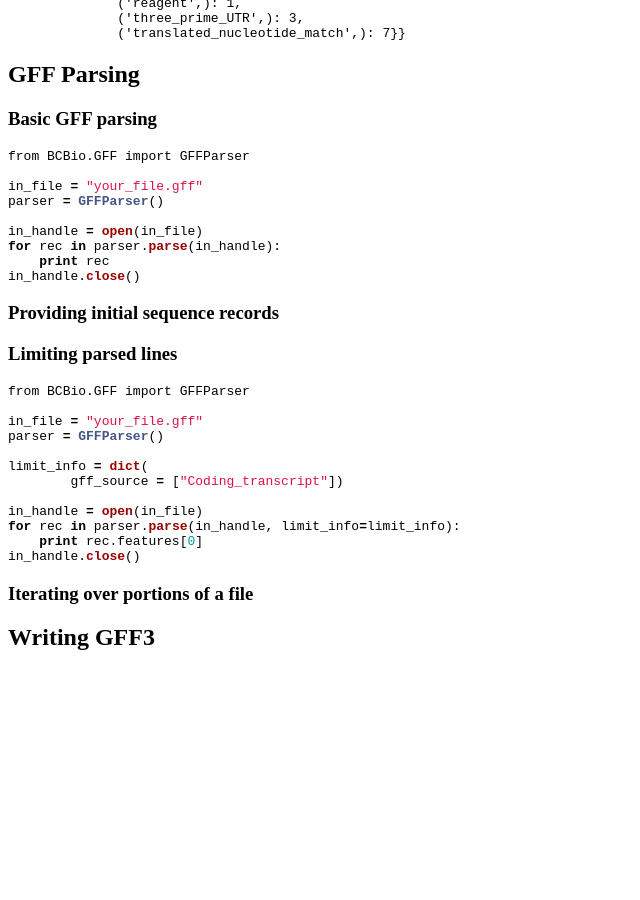
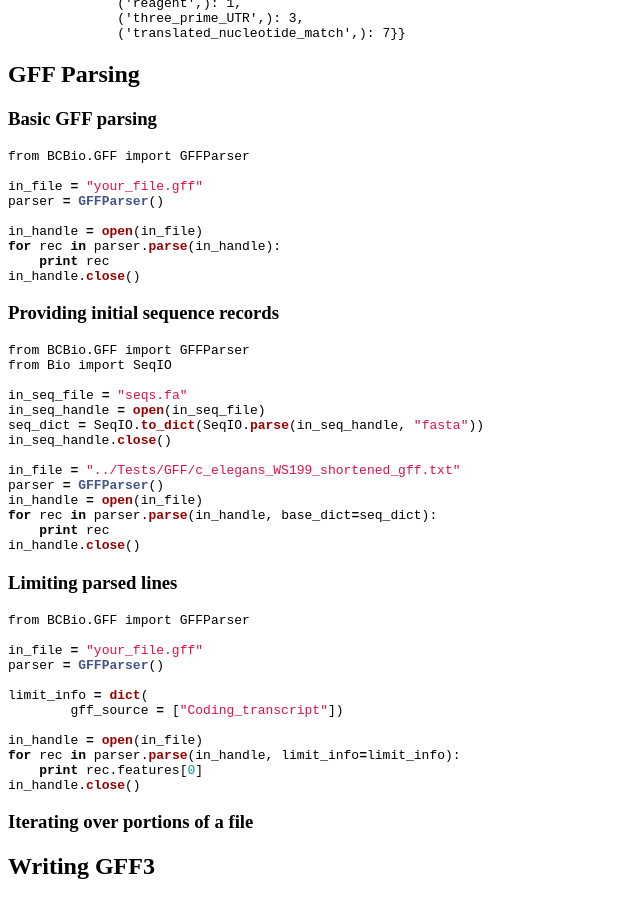
Before and after one commit to biopython/biopython.github.io, a Jekyll site: the page built from wiki/GFF_Parsing.md, in a window 1280 px wide and 900 px high, scrolled down 1634 px. Shown: the whole window, without its empty margins (0-640 px from the left). Built offline with Jekyll 4.4.1, drawn with Linux system fonts in a browser that asks for light colours; before the commit the page ends 2305 px from its top, so only the background shows below that.

Commit message:
/* Providing initial sequence records */

````diff
--- a/wiki/GFF_Parsing.md
+++ b/wiki/GFF_Parsing.md
@@ -151,6 +151,23 @@ in_handle.close()
 
 ### Providing initial sequence records
 
+``` python
+from BCBio.GFF import GFFParser
+from Bio import SeqIO
+
+in_seq_file = "seqs.fa"
+in_seq_handle = open(in_seq_file)
+seq_dict = SeqIO.to_dict(SeqIO.parse(in_seq_handle, "fasta"))
+in_seq_handle.close()
+
+in_file = "../Tests/GFF/c_elegans_WS199_shortened_gff.txt"
+parser = GFFParser()
+in_handle = open(in_file)
+for rec in parser.parse(in_handle, base_dict=seq_dict):
+    print rec
+in_handle.close()
+```
+
 ### Limiting parsed lines
 
 ``` python
````
Also changed, not shown: 1 other file.
